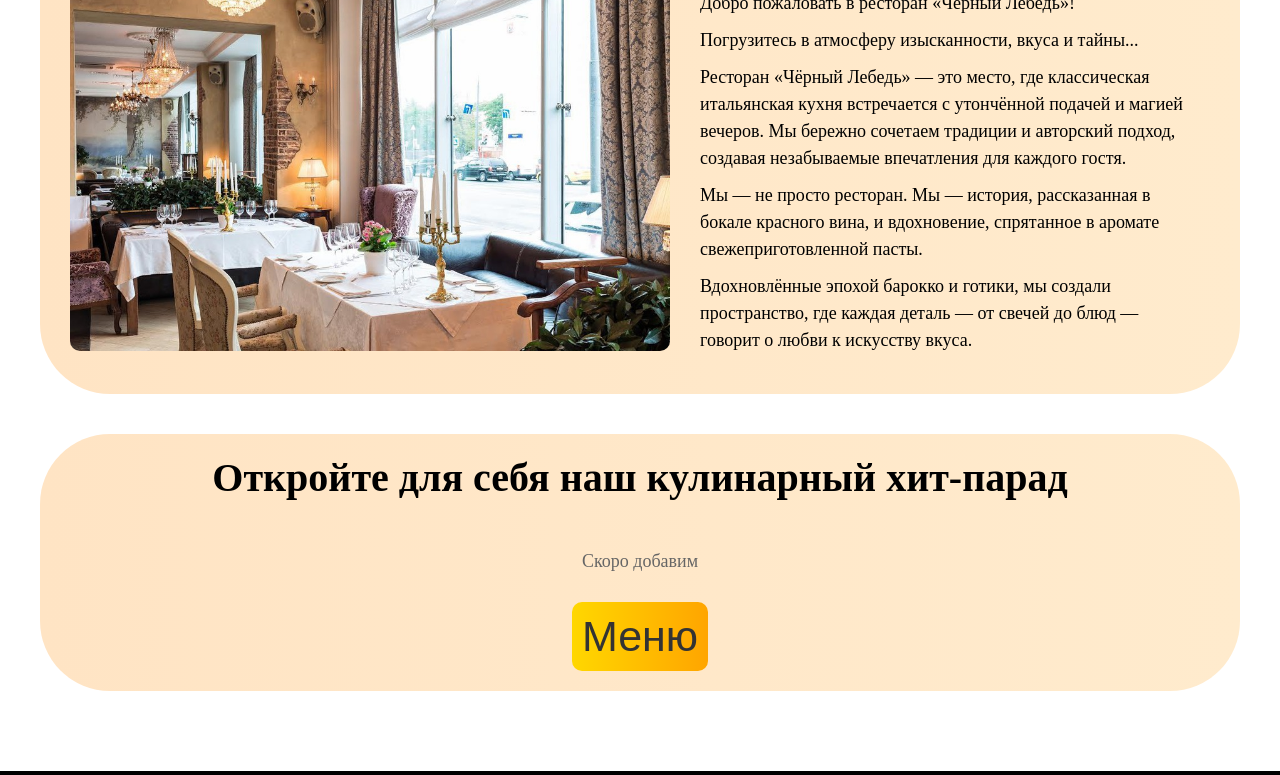
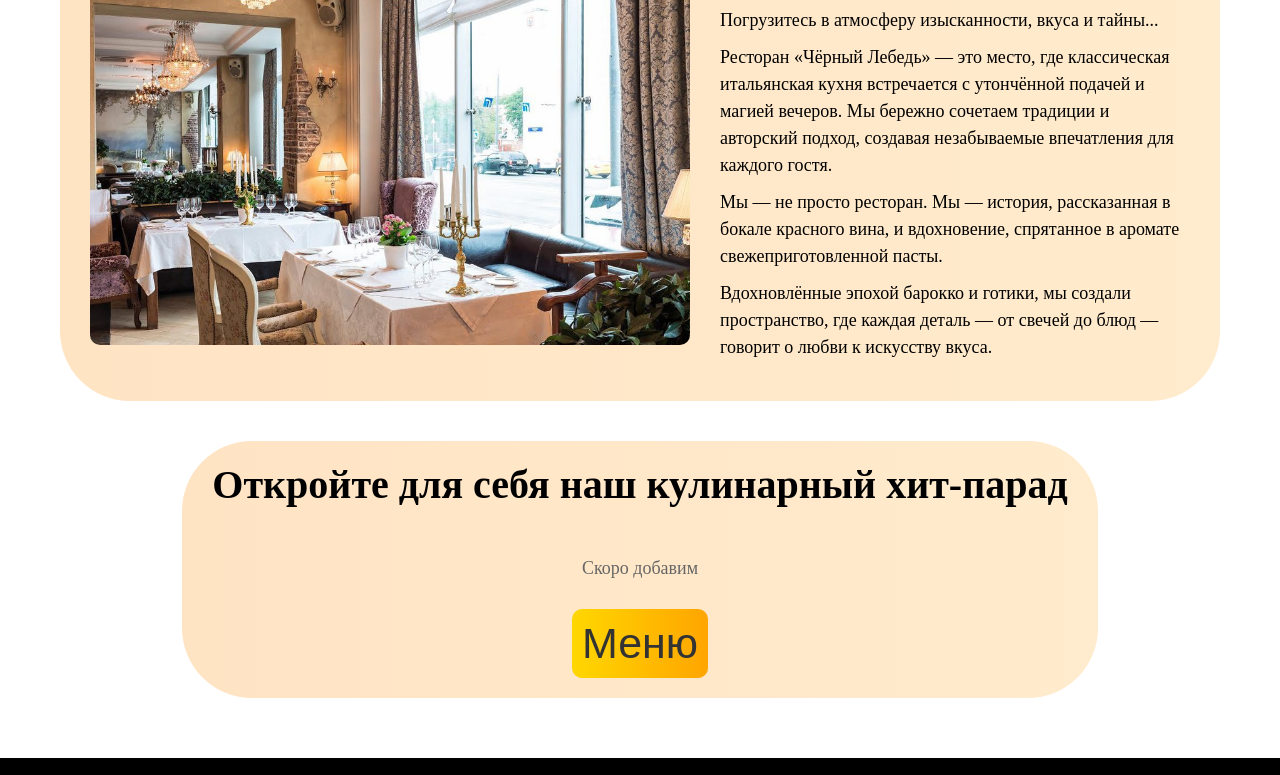
Before and after one commit to dddosha341/BlackSwan, a website: page public/index.html in a window 1280 px wide. Shown: the part 340-1115 px from the top of the page. Drawn offline with Linux system fonts and the light colour scheme; no server answers.

Commit message:
fix: content blocks styles

```diff
--- a/public/styles/index.css
+++ b/public/styles/index.css
@@ -88,7 +88,13 @@
 }
 
 .content {
-    padding: 40px;
+    display: flex;
+    flex-direction: column;
+    align-items: center; /* Центрирование по горизонтали */
+    max-width: 1200px; /* Ограничение максимальной ширины */
+    margin: 0 auto; /* Автоматические отступы по бокам для центрирования */
+    padding: 20px;
+    box-sizing: border-box;
 }
 
 .content-block {
```
